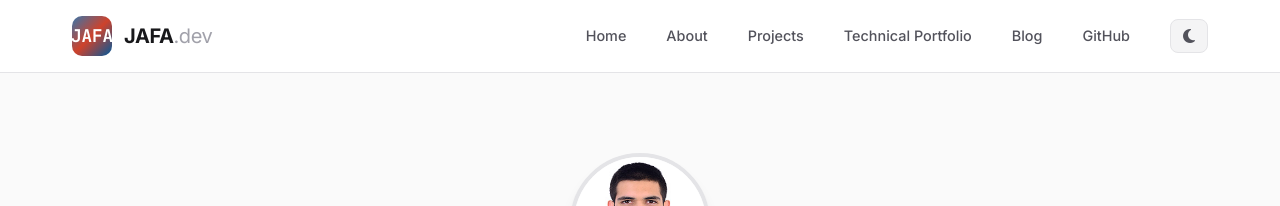
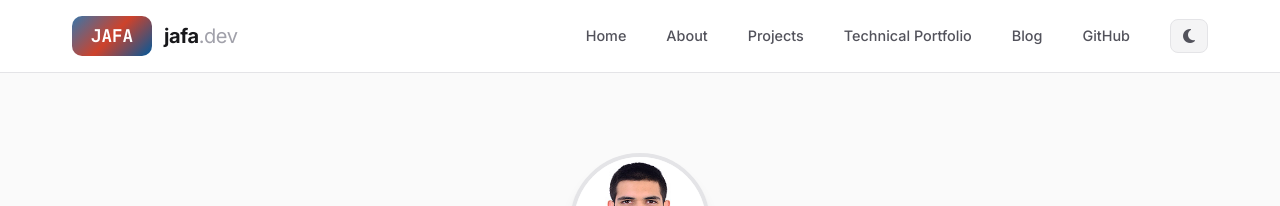
Before and after one commit to Jorge-de-la-Flor/Jorge-de-la-Flor.github.io, a Jekyll site: the page built from index.md, in a window 1280 px wide. Shown: the top 206 px of the page. Built offline with Jekyll 4.4.1, drawn with Linux system fonts in a browser that asks for light colours.

Commit message:
chore: update _layouts/default.html

```diff
--- a/_layouts/default.html
+++ b/_layouts/default.html
@@ -107,7 +107,7 @@
     }
 
     .logo-icon {
-      width: 40px;
+      width: 80px;
       height: 40px;
       background: var(--accent-gradient);
       border-radius: 10px;
@@ -638,7 +638,7 @@
       <div class="header-inner">
         <a href="{{ '/' | relative_url }}" class="logo-section">
           <div class="logo-icon">JAFA</div>
-          <div class="logo-text">JAFA<span>.dev</span></div>
+          <div class="logo-text">jafa<span>.dev</span></div>
         </a>
 
         <nav class="header-nav">
```
